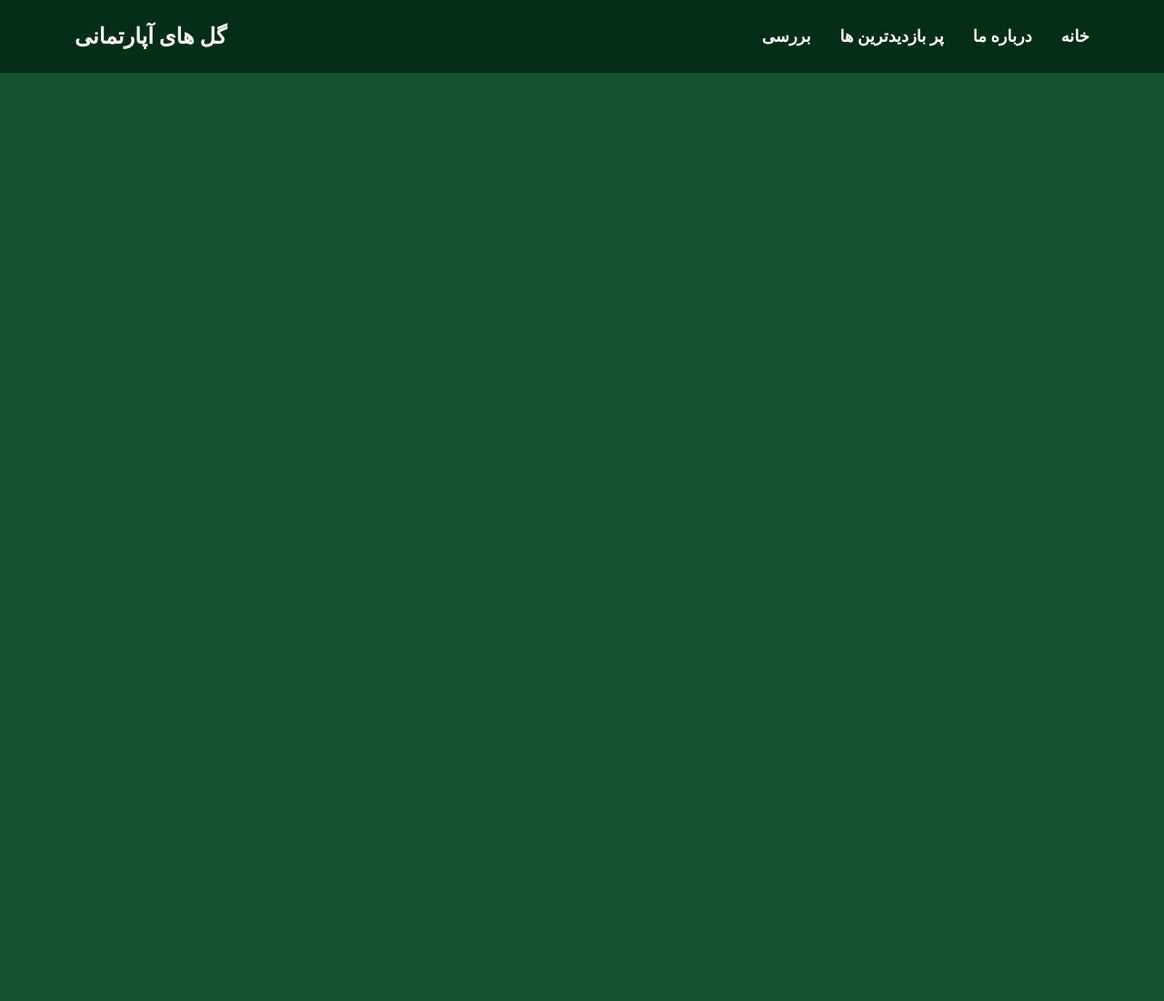
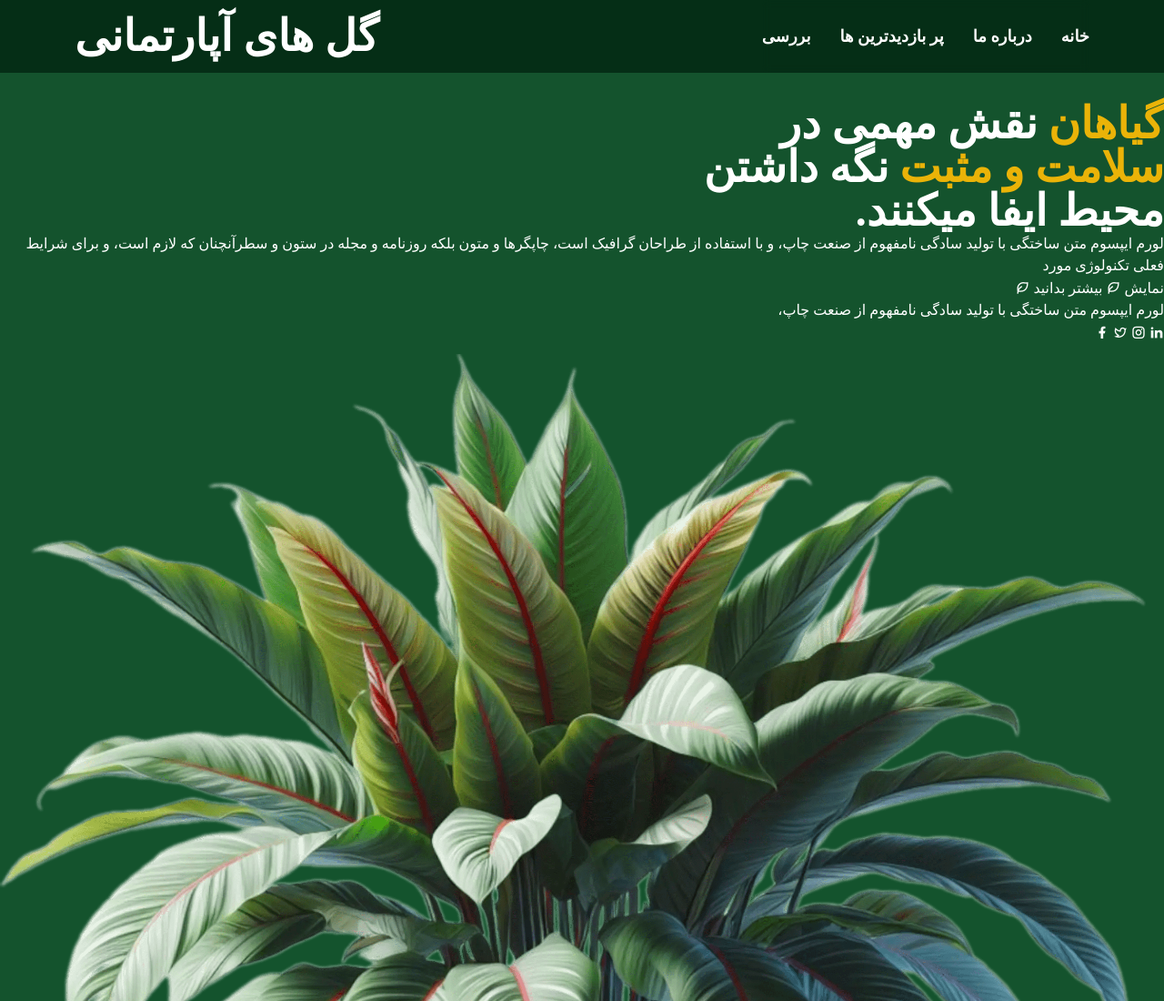
Before and after one commit to Hossein1371za/plants, a website built with Vite: page index.html in a window 1280 px wide. Shown: the top 1100 px of the page at 91% size. Before the commit the page ends 800 px from the top, so only its background shows below. Built offline with nearby package versions, Linux system fonts and the light colour scheme; files whose address does not match are found by name.

Commit message:
banner section

```diff
--- a/index.html
+++ b/index.html
@@ -11,13 +11,14 @@
   </head>
   <body>
     <header id="navbar" class="bg-green-950 fixed w-full top-0 left-0 z-50">
-      <nav class="container flex items-center justify-between h-16 sm:h-20 lg:flex-row-reverse">
+      <nav
+        class="container flex items-center justify-between h-16 sm:h-20 lg:flex-row-reverse">
         <div class="text-xl sm:text-3xl cursor-pointer z-50 lg:hidden">
           <i class="ri-menu-4-line" id="hamburger"></i>
         </div>
-        <h1 class="sm:text-2xl font-bold">گل های آپارتمانی</h1>
+        <h1>گل های آپارتمانی</h1>
         <div id="nav-menu"
-          class="absolute top-0 -left-[100%] min-h-[80vh] w-full bg-green-950/80 backdrop-blur-sm flex items-center justify-center duration-300 overflow-hidden lg:static lg:min-h-fit lg:bg-transparent lg:w-auto ">
+          class="absolute top-0 -left-[100%] h-[100vh] lg:h-full w-full bg-green-950/80 backdrop-blur-sm flex items-center justify-center duration-300 overflow-hidden lg:static lg:min-h-fit lg:bg-transparent lg:w-auto ">
           <ul class="flex flex-col items-center gap-8 lg:flex-row">
             <li><a href="#home" class="nav-link">خانه</a></li>
             <li><a href="#about" class="nav-link">درباره ما</a></li>
@@ -25,15 +26,62 @@
             <li><a href="#review" class="nav-link">بررسی</a></li>
           </ul>
           <div class="absolute bottom-0 right-10 opacity-90 lg:hidden">
-            <img class="w-32" src="./public/assets/img/leaf-1.png" alt />
+            <img class="w-32" src="/assets/img/leaf-1.png" alt />
           </div>
           <div class="absolute -top-5 -left-5 rotate-90 opacity-90 lg:hidden">
-            <img class="w-32" src="./public/assets/img/leaf-2.png" alt />
+            <img class="w-32" src="/assets/img/leaf-2.png" alt />
           </div>
         </div>
 
       </nav>
     </header>
+    <main>
+      <section id="home">
+        <div>
+          <div>
+            <div>
+              <h1><span class="text-yellow-500">گیاهان </span> نقش مهمی در
+                <br /><span class="text-yellow-500">سلامت و
+                  مثبت</span> نگه داشتن <br /> محیط ایفا میکنند.
+              </h1>
+              <p>لورم ایپسوم متن ساختگی با تولید سادگی نامفهوم از صنعت چاپ، و با
+                استفاده از طراحان گرافیک است، چاپگرها و متون بلکه روزنامه و مجله
+                در ستون و سطرآنچنان که لازم است، و برای شرایط فعلی تکنولوژی مورد
+              </p>
+              <div>
+                <button>
+                  <span>نمایش</span>
+                  <i class="ri-leaf-line"></i>
+                </button>
+                <button>
+                  <span>بیشتر بدانید</span>
+                  <i class="ri-leaf-line"></i>
+                </button>
+              </div>
+              <p>لورم ایپسوم متن ساختگی با تولید سادگی نامفهوم از صنعت چاپ،</p>
+              <div>
+                <i class="ri-facebook-fill"></i>
+                <i class="ri-twitter-line"></i>
+                <i class="ri-instagram-line"></i>
+                <i class="ri-linkedin-fill"></i>
+              </div>
+            </div>
+            <div>
+              <img src="/assets/img/home.png" alt=""/>
+              <div>
+                <i class="ri-leaf-line"></i>
+              </div>
+              <div>
+                <i class="ri-flower-line"></i>
+              </div>
+              <div>
+                <i class="ri-plant-line"></i>
+              </div>
+            </div>
+          </div>
+        </div>
+      </section>
+    </main>
     <script type="module" src="/main.js"></script>
   </body>
 </html>
--- a/style.css
+++ b/style.css
@@ -25,6 +25,12 @@
 body {
   @apply bg-green-900 text-white
 }
+section{
+  @apply py-20 md:py-28
+}
+h1{
+  @apply text-3xl md:text-4xl xl:text-5xl font-bold
+}
 
 .nav-link {
   @apply text-lg font-bold duration-300
```
